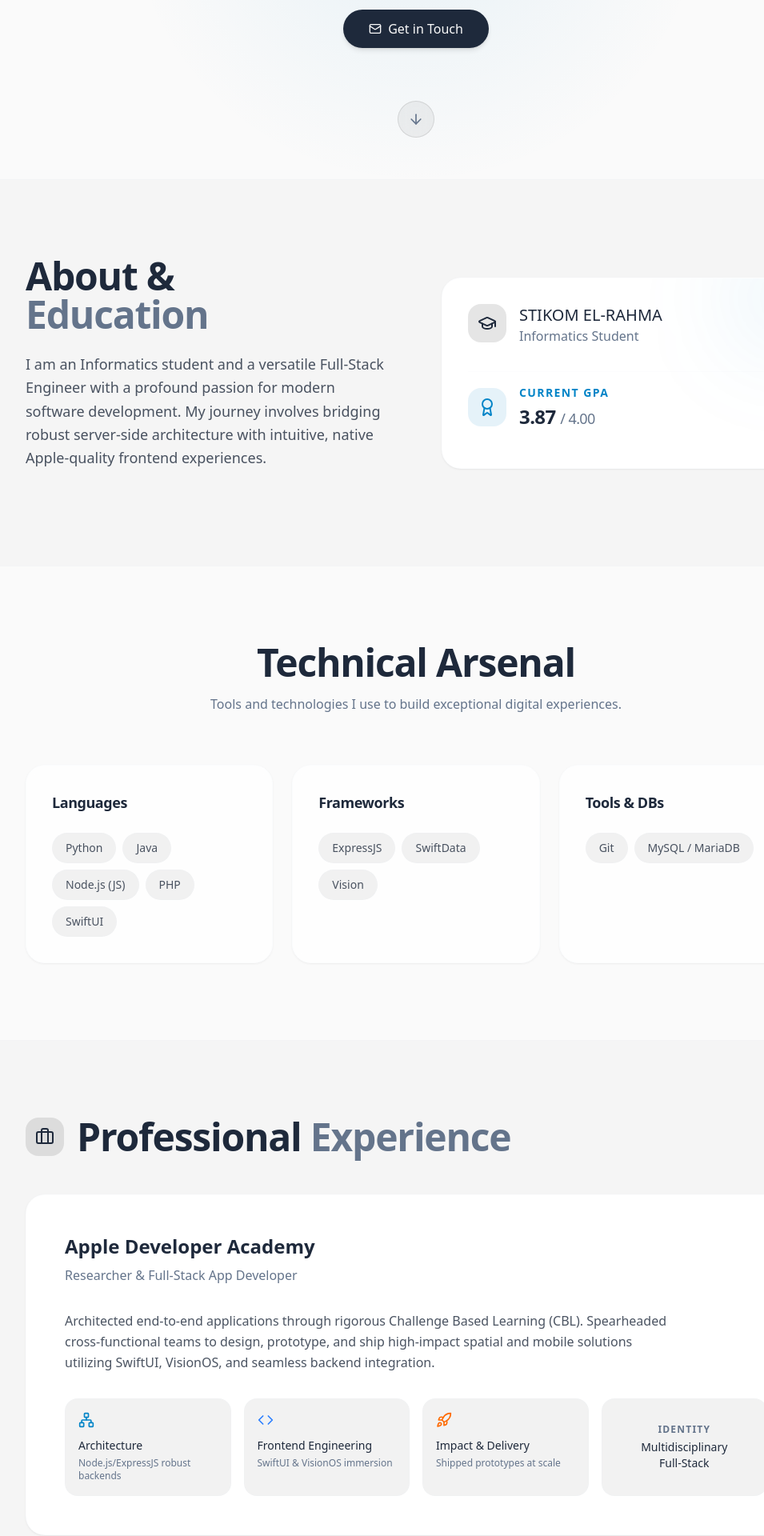
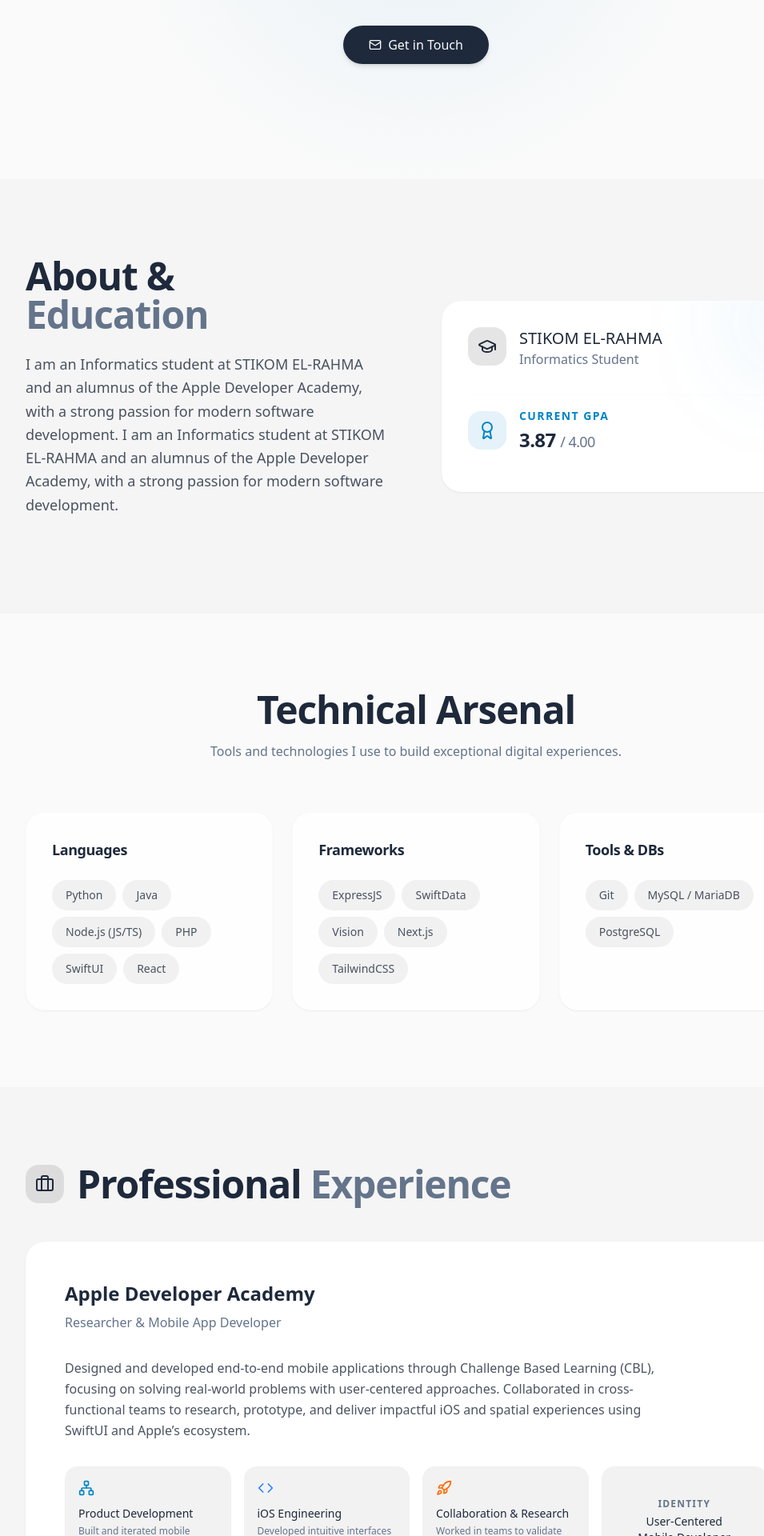
Before and after one commit to ahwan18/ahmad-portfolio, a Next.js app: page / in a window 1280 px wide. Shown: the part 560-2480 px from the top of the page at 80% size, without its empty margins (120-1075 px from the left). Built offline with nearby package versions, Linux system fonts and the light colour scheme.

Commit message:
Change Contents

```diff
--- a/components/About.tsx
+++ b/components/About.tsx
@@ -13,7 +13,7 @@ export function About() {
               <span className="text-muted">Education</span>
             </h2>
             <p className="text-lg text-foreground/80 mb-6 font-light leading-relaxed">
-              I am an Informatics student and a versatile Full-Stack Engineer with a profound passion for modern software development. My journey involves bridging robust server-side architecture with intuitive, native Apple-quality frontend experiences.
+              I am an Informatics student at STIKOM EL-RAHMA and an alumnus of the Apple Developer Academy, with a strong passion for modern software development. I am an Informatics student at STIKOM EL-RAHMA and an alumnus of the Apple Developer Academy, with a strong passion for modern software development.
             </p>
           </FadeIn>
 
--- a/components/Experience.tsx
+++ b/components/Experience.tsx
@@ -19,33 +19,33 @@ export function Experience() {
           <div className="bg-card border border-border/10 rounded-3xl p-8 md:p-12 relative overflow-hidden shadow-sm shadow-black/5 transition-colors duration-300">
             <div className="mb-8">
               <h3 className="text-2xl font-semibold text-foreground mb-2">Apple Developer Academy</h3>
-              <p className="text-muted">Researcher & Full-Stack App Developer</p>
+              <p className="text-muted">Researcher & Mobile App Developer</p>
             </div>
 
             <p className="text-foreground/80 mb-8 font-light leading-relaxed max-w-3xl">
-              Architected end-to-end applications through rigorous Challenge Based Learning (CBL). Spearheaded cross-functional teams to design, prototype, and ship high-impact spatial and mobile solutions utilizing SwiftUI, VisionOS, and seamless backend integration.
+              Designed and developed end-to-end mobile applications through Challenge Based Learning (CBL), focusing on solving real-world problems with user-centered approaches. Collaborated in cross-functional teams to research, prototype, and deliver impactful iOS and spatial experiences using SwiftUI and Apple’s ecosystem.
             </p>
 
             <div className="grid sm:grid-cols-2 md:grid-cols-4 gap-4">
               <div className="p-4 rounded-2xl bg-black/5 dark:bg-white/5 border border-border/10 transition-colors">
                 <Network className="w-5 h-5 text-accent mb-3" />
-                <h4 className="font-medium text-foreground text-sm mb-1">Architecture</h4>
-                <p className="text-xs text-muted">Node.js/ExpressJS robust backends</p>
+                <h4 className="font-medium text-foreground text-sm mb-1">Product Development</h4>
+                <p className="text-xs text-muted">Built and iterated mobile applications from ideation to deployment</p>
               </div>
               <div className="p-4 rounded-2xl bg-black/5 dark:bg-white/5 border border-border/10 transition-colors">
                 <Code className="w-5 h-5 text-blue-500 mb-3" />
-                <h4 className="font-medium text-foreground text-sm mb-1">Frontend Engineering</h4>
-                <p className="text-xs text-muted">SwiftUI & VisionOS immersion</p>
+                <h4 className="font-medium text-foreground text-sm mb-1">iOS Engineering</h4>
+                <p className="text-xs text-muted">Developed intuitive interfaces using SwiftUI within Apple ecosystem</p>
               </div>
               <div className="p-4 rounded-2xl bg-black/5 dark:bg-white/5 border border-border/10 transition-colors">
                 <Rocket className="w-5 h-5 text-orange-500 mb-3" />
-                <h4 className="font-medium text-foreground text-sm mb-1">Impact & Delivery</h4>
-                <p className="text-xs text-muted">Shipped prototypes at scale</p>
+                <h4 className="font-medium text-foreground text-sm mb-1">Collaboration & Research</h4>
+                <p className="text-xs text-muted">Worked in teams to validate ideas through user research and testing</p>
               </div>
               <div className="p-4 rounded-2xl bg-black/5 dark:bg-white/5 border border-border/10 flex items-center justify-center">
                 <div className="text-center">
                   <p className="text-xs text-muted uppercase tracking-widest font-semibold mb-1">Identity</p>
-                  <p className="text-sm text-foreground font-medium">Multidisciplinary<br />Full-Stack</p>
+                  <p className="text-sm text-foreground font-medium">User-Centered<br />Mobile Developer</p>
                 </div>
               </div>
             </div>
--- a/components/Hero.tsx
+++ b/components/Hero.tsx
@@ -24,7 +24,7 @@ export function Hero() {
 
         <FadeIn delay={0.3}>
           <p className="text-lg md:text-2xl text-muted max-w-2xl mx-auto mb-10 font-light leading-relaxed">
-            Multidisciplinary Full-Stack Engineer. Building scalable architectures and crafting elegant native experiences.
+            A passionate Software Engineer Enthusiast with a strong foundation and hands-on experience in software development.
           </p>
         </FadeIn>
 
@@ -41,11 +41,11 @@ export function Hero() {
         </FadeIn>
       </div>
 
-      <FadeIn delay={0.6} className="absolute bottom-12">
+      {/* <FadeIn delay={0.6} className="absolute bottom-12">
         <div className="animate-bounce p-3 rounded-full bg-black/5 dark:bg-white/5 backdrop-blur-sm border border-black/10 dark:border-white/10 text-muted">
           <ArrowDown className="w-5 h-5" />
         </div>
-      </FadeIn>
+      </FadeIn> */}
     </section>
   );
 }
--- a/components/Skills.tsx
+++ b/components/Skills.tsx
@@ -3,15 +3,15 @@ import { FadeIn } from "./FadeIn";
 const skills = [
   {
     category: "Languages",
-    items: ["Python", "Java", "Node.js (JS)", "PHP", "SwiftUI"]
+    items: ["Python", "Java", "Node.js (JS/TS)", "PHP", "SwiftUI", "React"]
   },
   {
     category: "Frameworks",
-    items: ["ExpressJS", "SwiftData", "Vision"]
+    items: ["ExpressJS", "SwiftData", "Vision", "Next.js", "TailwindCSS"]
   },
   {
     category: "Tools & DBs",
-    items: ["Git", "MySQL / MariaDB"]
+    items: ["Git", "MySQL / MariaDB", "PostgreSQL"]
   }
 ];
 
```
